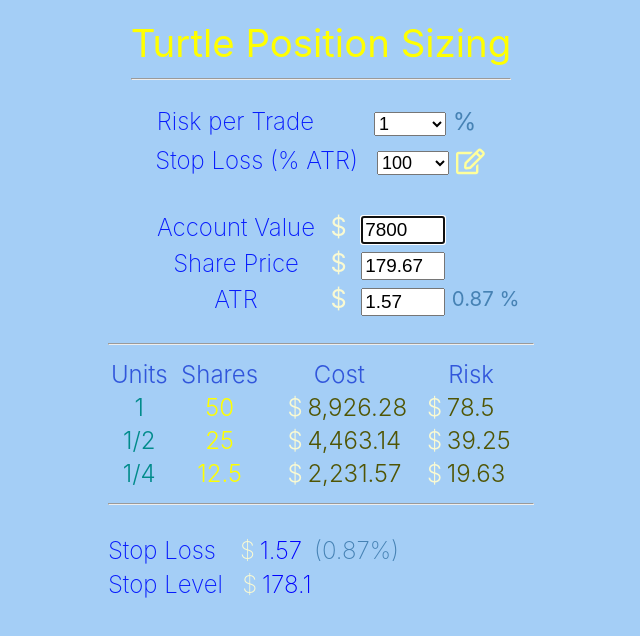
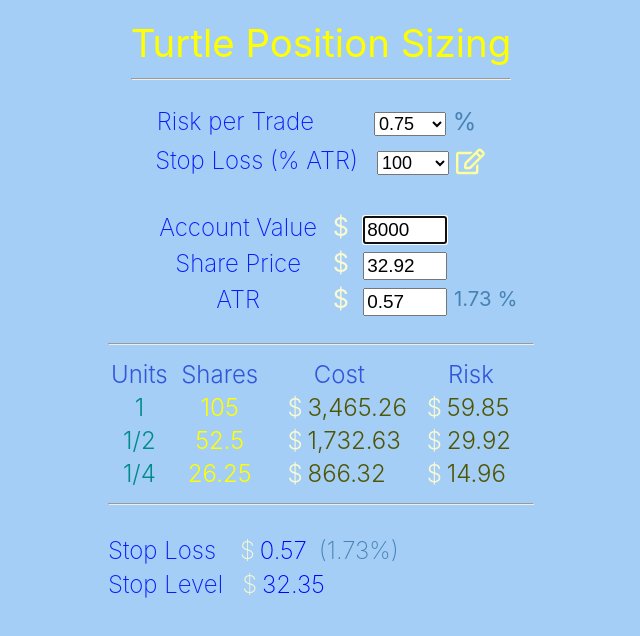
Before and after one commit to corehtml5canvas/turtle-position-sizer, a React (Create React App) app: page / in a window 1280 px wide. Shown: the top 636 px of the page, without its empty margins (319-959 px from the left). Built offline with nearby package versions, Linux system fonts and the light colour scheme.

Commit message:
Clean up

```diff
--- a/src/App.js
+++ b/src/App.js
@@ -18,9 +18,9 @@ const localizeNumber = n => parseFloat(n).toLocaleString()
 function App() {
   // STATE......................................................................
 
-  const [accountValue, setAccountValue] = useState(7800)
-  const [sharePrice, setSharePrice] = useState(179.67)
-  const [atr, setAtr] = useState(1.57)
+  const [accountValue, setAccountValue] = useState(8000.00)
+  const [sharePrice, setSharePrice] = useState(32.92)
+  const [atr, setAtr] = useState(0.57)
 
   const [unitSize, setUnitSize] = useState(null)
   const [stopLoss, setStopLoss] = useState(null)
@@ -46,7 +46,7 @@ function App() {
     { id: 10, name: 10 },
   ]
 
-  const [riskPerTrade, setRiskPerTrade] = useState(1)
+  const [riskPerTrade, setRiskPerTrade] = useState(0.75)
   const percents = [
     { id: 2, name: 2 },
     { id: 1, name: 1 },
@@ -68,15 +68,13 @@ function App() {
   }, [editingStopLoss])
 
   useEffect(() => {
-    if (editingStopLoss) {
-      if (stopLevel) {
-        const level = parseFloat(stopLevel)
+    if (editingStopLoss && stopLevel) {
+      const level = parseFloat(stopLevel)
 
-        if (!Number.isNaN(level)) {
-          const stopLoss = sharePrice - level
-          setStopLoss(stopLoss)
-          setUnitSize((accountValue * riskPerTrade / 100) / stopLoss)
-        }
+      if (!Number.isNaN(level)) {
+        const stopLoss = sharePrice - level
+        setStopLoss(stopLoss)
+        setUnitSize((accountValue * riskPerTrade / 100) / stopLoss)
       }
     }
     else {
@@ -85,11 +83,11 @@ function App() {
       setUnitSize((accountValue * riskPerTrade / 100) / stopLoss)
     }
   }, [
-    riskPerTrade,
     accountValue,
     atr,
     atrPercent,
     editingStopLoss,
+    riskPerTrade,
     sharePrice,
     stopLevel,
   ])
@@ -103,14 +101,12 @@ function App() {
   }
 
   const riskPerTradeChanged = (e) => {
-    const riskPerTrade = e.target.value
+    const riskPerTrade = parseFloat(e.target.value)
 
-    setRiskPerTrade(parseFloat(riskPerTrade))
+    if (!Number.isNaN(riskPerTrade)) {
+      const stopLoss = sharePrice - stopLevel
 
-    const level = parseFloat(stopLevel)
-
-    if (!Number.isNaN(level)) {
-      const stopLoss = sharePrice - level
+      setRiskPerTrade(riskPerTrade)
       setStopLoss(stopLoss)
       setUnitSize((accountValue * riskPerTrade / 100) / stopLoss)
     }
```
